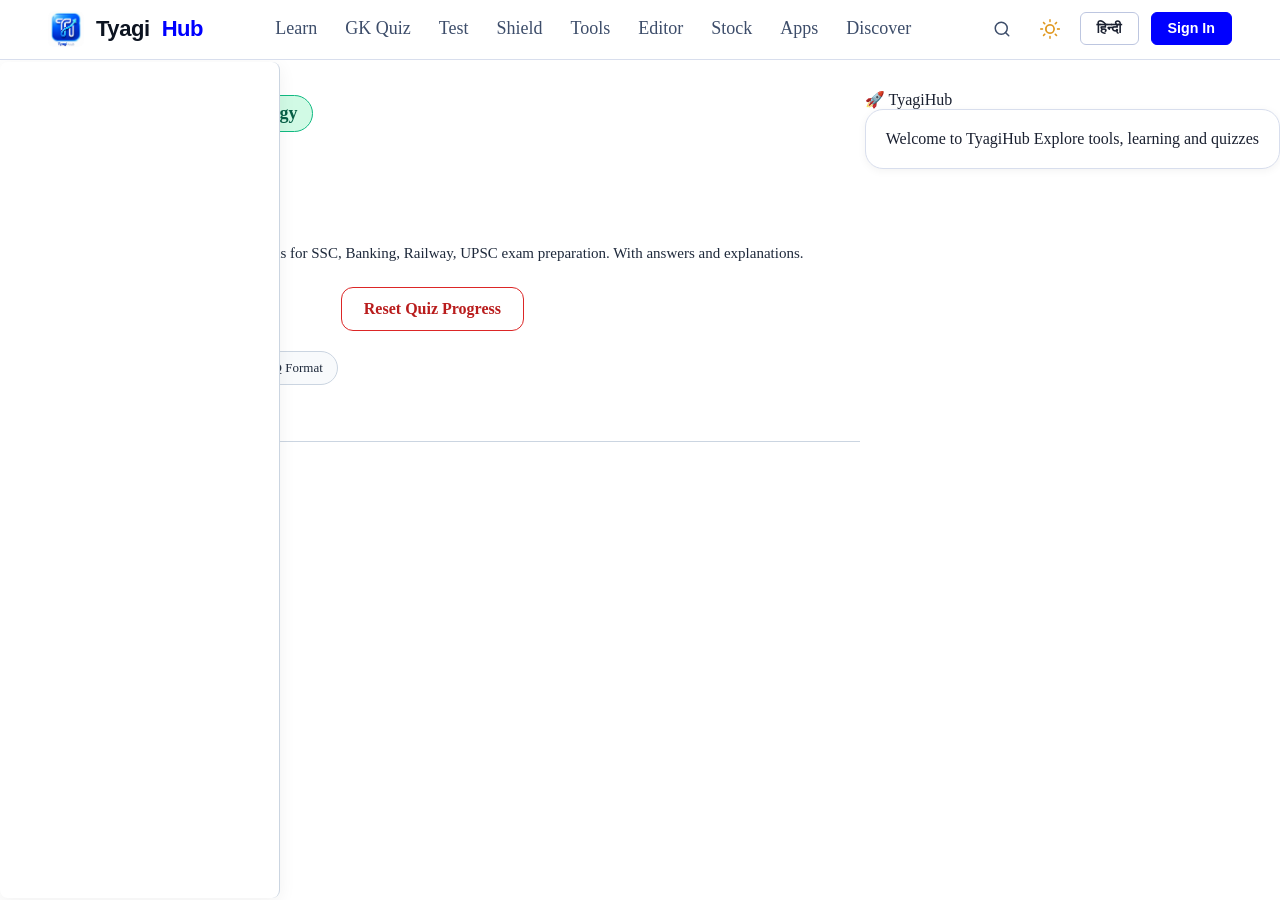
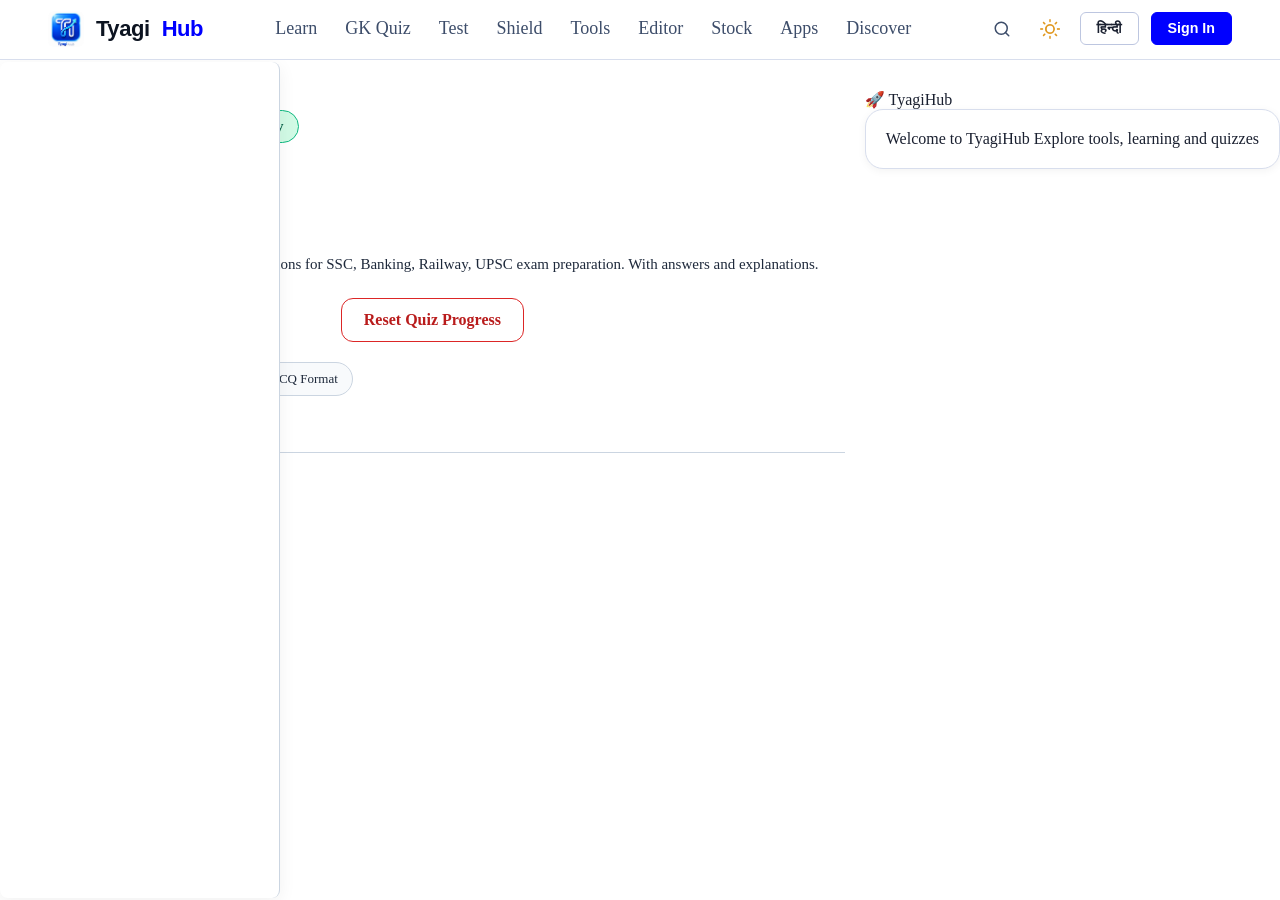
Before and after one commit to HimanshuTyagiJi/TyagiHub, a Jekyll site: the page built from learn/gk-quiz/biology/index.html, in a window 1280 px wide and 900 px high. Built offline with Jekyll 4.4.1, drawn with Linux system fonts in a browser that asks for light colours.

Commit message:
Update _layout.scss

```diff
--- a/_sass/_layout.scss
+++ b/_sass/_layout.scss
@@ -102,9 +102,11 @@ quiz-right-sidebar { width: 280px; flex-shrink: 0; margin-left: 24px; }
 
 .menu-toggle { display: none; width: 95px; height: 30px; border: none; background: var(--bg-surface); border-radius: 10px; cursor: pointer; color: var(--text-heading); box-shadow: var(--shadow-1); }
 .menu-toggle svg { width: 22px; height: 22px; }
-@media (max-width: 1023px) { .menu-toggle { display: flex; align-items: center; justify-content: center; position: fixed; left: 12px; top: 65px; z-index: 90; } }
+@media (max-width: 1023px) { .menu-toggle { display: flex; align-items: center; justify-content: center; position: fixed; left: 12px; top: 65px; z-index: 90;     width: 111px;
+    gap: 10px;
+    border: 1px solid;} }
 
-.main-content { flex: 1; min-width: 0; padding: 5px; max-width: 920px; width: 100%; margin: 0 auto; }
+.main-content { flex: 1; min-width: 0; padding: 5px; max-width: 920px; width: 100%; margin: 15px; }
 .quiz-page-header { margin-bottom: 24px; }
 .quiz-category-badge { display: inline-flex; align-items: center; gap: 8px; padding: 6px 14px; background: var(--bg-table-stripe); border: 1px solid var(--border-table); border-radius: 999px; font-size: 12px; font-weight: 700; color: var(--primary-base); margin-bottom: 12px; }
 .quiz-page-header h1 { font-size: 32px; line-height: 1.25; font-weight: 800; color: var(--text-heading); margin: 0 0 10px; }
@@ -126,10 +128,10 @@ quiz-right-sidebar { width: 280px; flex-shrink: 0; margin-left: 24px; }
 .related-categories a:hover { background: var(--primary-base); border-color: var(--primary-base); color: var(--text-inverse); transform: translateY(-1px); }
 
 .breadcrumb { display: flex; align-items: center; flex-wrap: wrap; gap: 8px; margin-bottom: 20px; }
-.breadcrumb a { display: inline-flex; align-items: center; padding: 7px 14px; background: var(--bg-table-stripe); border: 1px solid var(--border-table); border-radius: 999px; font-size: 18px; font-weight: 600; color: var(--primary-base); text-decoration: none; transition: all var(--ease-fast); }
+.breadcrumb a { display: inline-flex; align-items: center; padding: 7px 14px; background: var(--bg-table-stripe); border: 1px solid var(--border-table); border-radius: 999px; font-size: 15px; font-weight: 600; color: var(--primary-base); text-decoration: none; transition: all var(--ease-fast); }
 .breadcrumb a:hover { background: var(--primary-base); border-color: var(--primary-base); color: var(--text-inverse); }
 .breadcrumb .sep { color: var(--text-muted); font-weight: 700; }
-.breadcrumb .current { display: inline-flex; align-items: center; padding: 7px 14px; background: var(--bg-success); border: 1px solid var(--border-success); border-radius: 999px; font-size: 18px; font-weight: 700; color: var(--text-success); }
+.breadcrumb .current { display: inline-flex; align-items: center; padding: 7px 14px; background: var(--bg-success); border: 1px solid var(--border-success); border-radius: 999px; font-size: 15px; font-weight: 700; color: var(--text-success); }
 
 @media (max-width: 768px) { .quiz-page-header h1 { font-size: 24px; } .quiz-actions { margin: 16px 0; } .reset-quiz-btn { width: 100%; max-width: 280px; } .quiz-meta { justify-content: center; } .quiz-meta a.meta-item { width: 100%; margin-left: 0; } .related-categories a { width: 100%; justify-content: center; } }
 @media (max-width: 1023px) { .gk-sidebar-right { width: 100%; margin-top: 24px; margin-left: 0; margin-right: 0; padding: 16px; display: block; position: static; top: auto; right: auto; height: auto; order: 2; } }
```
